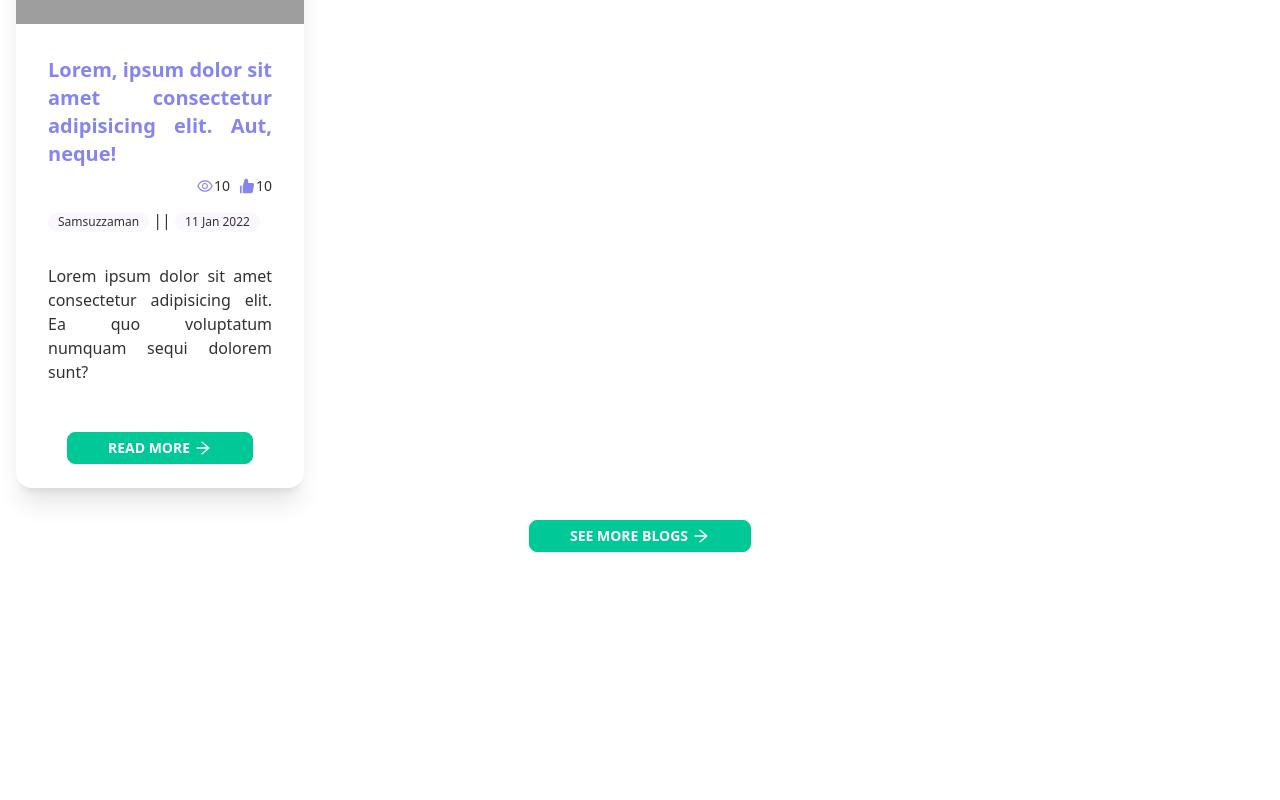
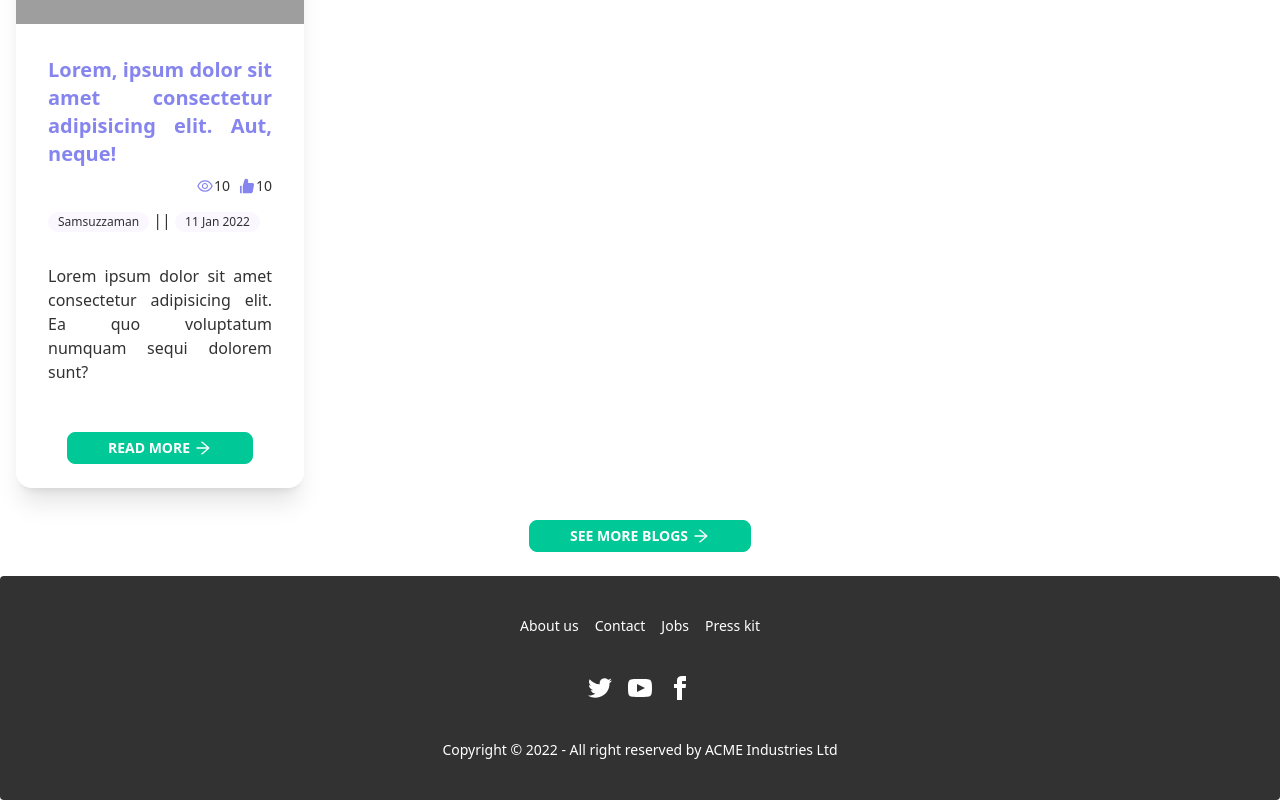
Before and after one commit to sam-suzzaman/KNOWLEDGE-BLOG, a React (Create React App) app in the folder CLIENT/: page / in a window 1280 px wide. Shown: the part 1390-2190 px from the top of the page. Before the commit the page ends 1966 px from the top, so only its background shows below. Built offline with nearby package versions, Linux system fonts and the light colour scheme; grey boxes are pictures that could not be loaded.

Commit message:
add footer

```diff
--- a/CLIENT/src/App.js
+++ b/CLIENT/src/App.js
@@ -3,6 +3,7 @@
 
 // Components
 import Navbar from "./components/shared/Navbar";
+import Footer from "./components/shared/Footer";
 
 // Pages
 import HomePage from "./pages/HomePage";
@@ -32,6 +33,7 @@
                 <Route path="/commingSoon" element={<CommingSoonPage />} />
                 <Route path="*" element={<NotFoundPage />} />
             </Routes>
+            <Footer />
         </>
     );
 }
--- /dev/null
+++ b/CLIENT/src/components/shared/Footer.js
@@ -0,0 +1,58 @@
+import React from "react";
+
+const Footer = () => {
+    return (
+        <footer className="footer footer-center p-10 px-0 bg-primary text-base-100 rounded">
+            <div className="grid grid-flow-col gap-4">
+                <a className="link link-hover">About us</a>
+                <a className="link link-hover">Contact</a>
+                <a className="link link-hover">Jobs</a>
+                <a className="link link-hover">Press kit</a>
+            </div>
+            <div>
+                <div className="grid grid-flow-col gap-4">
+                    <a>
+                        <svg
+                            xmlns="http://www.w3.org/2000/svg"
+                            width="24"
+                            height="24"
+                            viewBox="0 0 24 24"
+                            className="fill-current"
+                        >
+                            <path d="M24 4.557c-.883.392-1.832.656-2.828.775 1.017-.609 1.798-1.574 2.165-2.724-.951.564-2.005.974-3.127 1.195-.897-.957-2.178-1.555-3.594-1.555-3.179 0-5.515 2.966-4.797 6.045-4.091-.205-7.719-2.165-10.148-5.144-1.29 2.213-.669 5.108 1.523 6.574-.806-.026-1.566-.247-2.229-.616-.054 2.281 1.581 4.415 3.949 4.89-.693.188-1.452.232-2.224.084.626 1.956 2.444 3.379 4.6 3.419-2.07 1.623-4.678 2.348-7.29 2.04 2.179 1.397 4.768 2.212 7.548 2.212 9.142 0 14.307-7.721 13.995-14.646.962-.695 1.797-1.562 2.457-2.549z"></path>
+                        </svg>
+                    </a>
+                    <a>
+                        <svg
+                            xmlns="http://www.w3.org/2000/svg"
+                            width="24"
+                            height="24"
+                            viewBox="0 0 24 24"
+                            className="fill-current"
+                        >
+                            <path d="M19.615 3.184c-3.604-.246-11.631-.245-15.23 0-3.897.266-4.356 2.62-4.385 8.816.029 6.185.484 8.549 4.385 8.816 3.6.245 11.626.246 15.23 0 3.897-.266 4.356-2.62 4.385-8.816-.029-6.185-.484-8.549-4.385-8.816zm-10.615 12.816v-8l8 3.993-8 4.007z"></path>
+                        </svg>
+                    </a>
+                    <a>
+                        <svg
+                            xmlns="http://www.w3.org/2000/svg"
+                            width="24"
+                            height="24"
+                            viewBox="0 0 24 24"
+                            className="fill-current"
+                        >
+                            <path d="M9 8h-3v4h3v12h5v-12h3.642l.358-4h-4v-1.667c0-.955.192-1.333 1.115-1.333h2.885v-5h-3.808c-3.596 0-5.192 1.583-5.192 4.615v3.385z"></path>
+                        </svg>
+                    </a>
+                </div>
+            </div>
+            <div>
+                <p>
+                    Copyright © 2022 - All right reserved by ACME Industries Ltd
+                </p>
+            </div>
+        </footer>
+    );
+};
+
+export default Footer;
```
